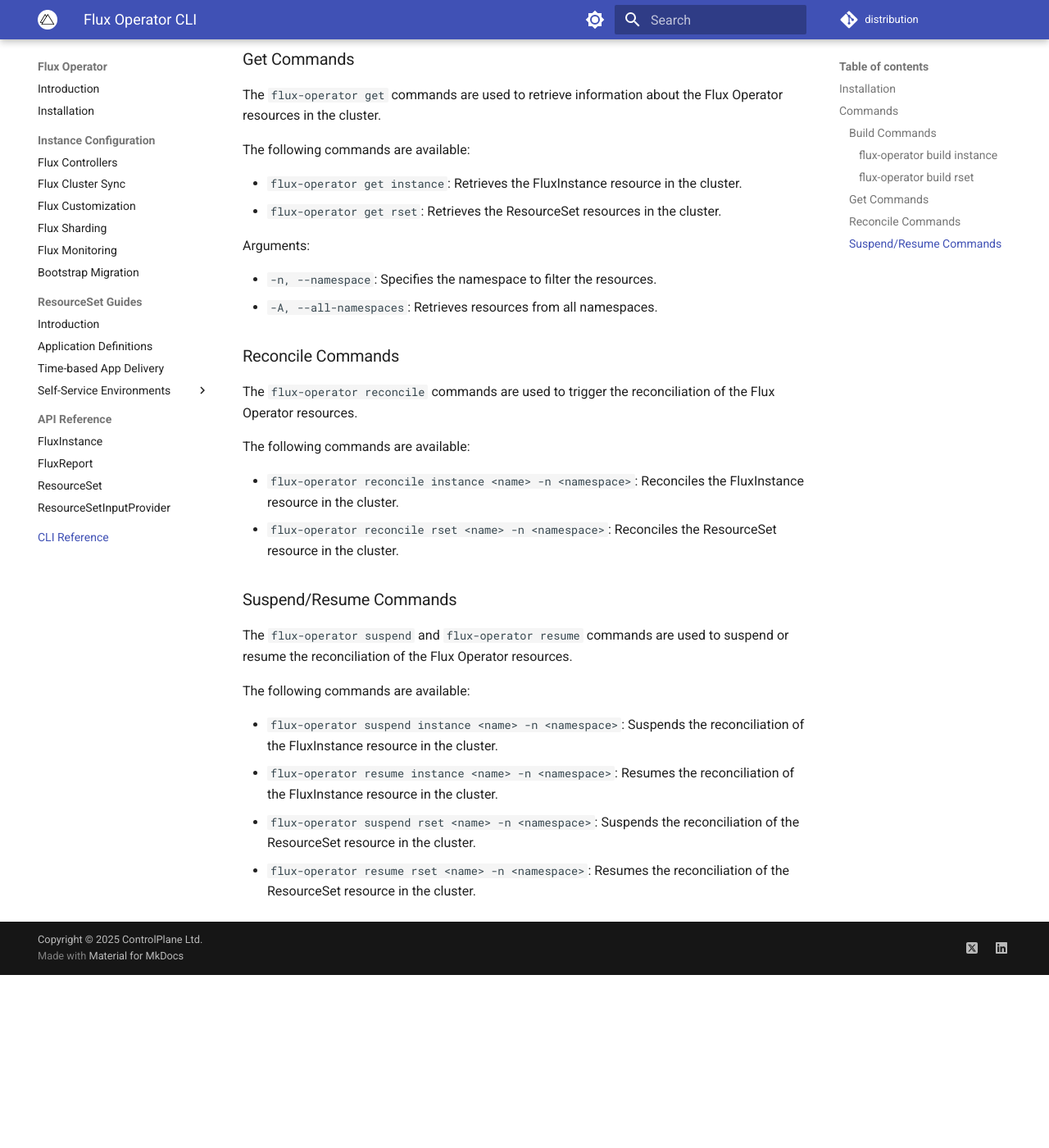
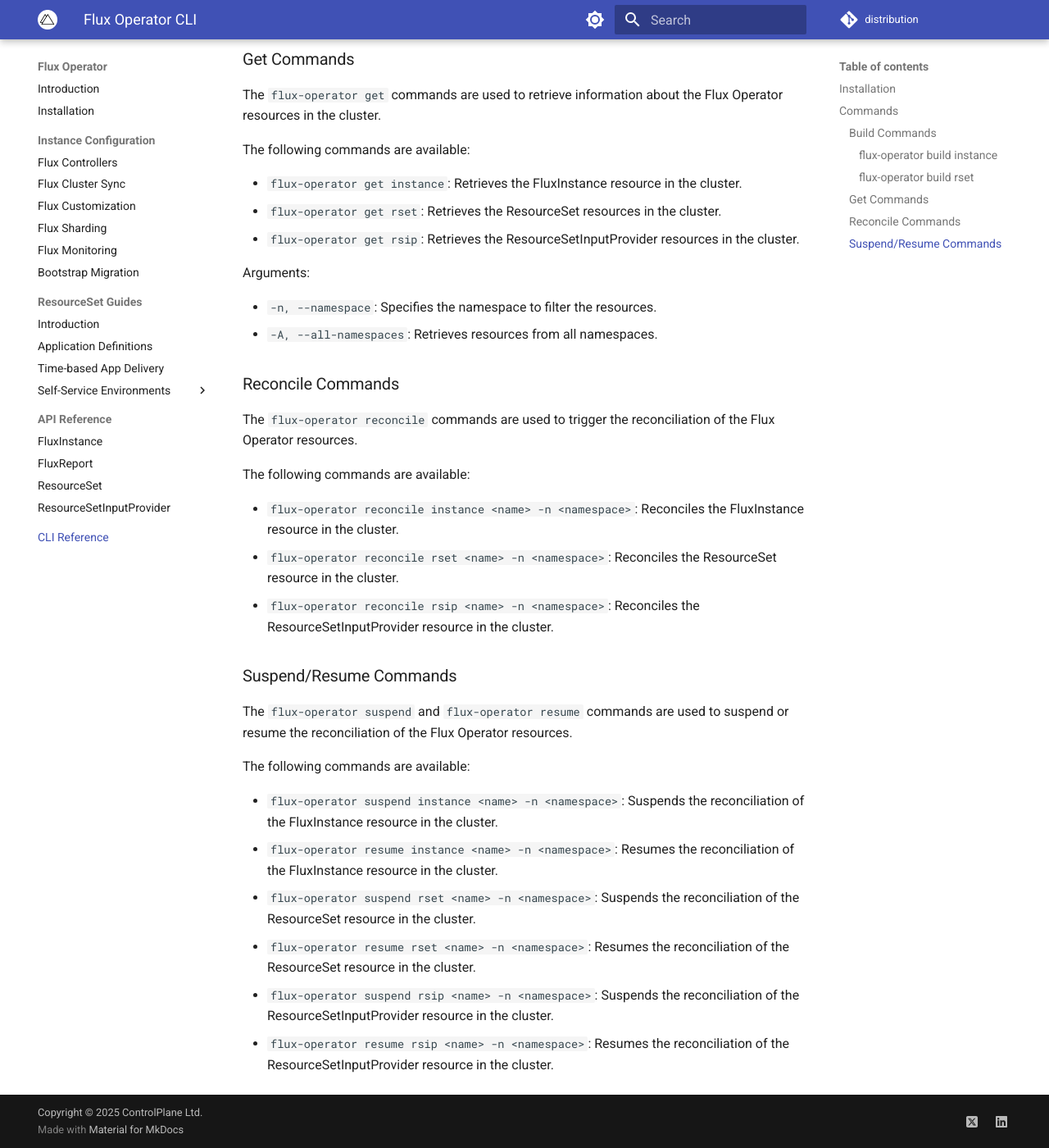
Before and after one commit to controlplaneio-fluxcd/distribution, an MkDocs documentation site: the page built from docs/operator/cli.md, in a window 1280 px wide and 1400 px high, scrolled down 2194 px. Shown: the whole window at 82% size. Built offline with MkDocs 1.6.1 and Material for MkDocs 9.7.7, drawn with Linux system fonts in a browser that asks for light colours; comment, search, counter and statistics services are not loaded; before the commit the page ends 3383 px from its top, so only the background shows below that.

Commit message:
Add RSIP commands to CLI docs
Signed-off-by: Stefan Prodan <stefan.prodan@gmail.com>

```diff
--- a/docs/operator/cli.md
+++ b/docs/operator/cli.md
@@ -102,6 +102,7 @@
 
 - `flux-operator get instance`: Retrieves the FluxInstance resource in the cluster.
 - `flux-operator get rset`: Retrieves the ResourceSet resources in the cluster.
+- `flux-operator get rsip`: Retrieves the ResourceSetInputProvider resources in the cluster.
 
 Arguments:
 
@@ -116,6 +117,7 @@
 
 - `flux-operator reconcile instance <name> -n <namespace>`: Reconciles the FluxInstance resource in the cluster.
 - `flux-operator reconcile rset <name> -n <namespace>`: Reconciles the ResourceSet resource in the cluster.
+- `flux-operator reconcile rsip <name> -n <namespace>`: Reconciles the ResourceSetInputProvider resource in the cluster.
 
 ### Suspend/Resume Commands
 
@@ -128,3 +130,5 @@
 - `flux-operator resume instance <name> -n <namespace>`: Resumes the reconciliation of the FluxInstance resource in the cluster.
 - `flux-operator suspend rset <name> -n <namespace>`: Suspends the reconciliation of the ResourceSet resource in the cluster.
 - `flux-operator resume rset <name> -n <namespace>`: Resumes the reconciliation of the ResourceSet resource in the cluster.
+- `flux-operator suspend rsip <name> -n <namespace>`: Suspends the reconciliation of the ResourceSetInputProvider resource in the cluster.
+- `flux-operator resume rsip <name> -n <namespace>`: Resumes the reconciliation of the ResourceSetInputProvider resource in the cluster.
```
